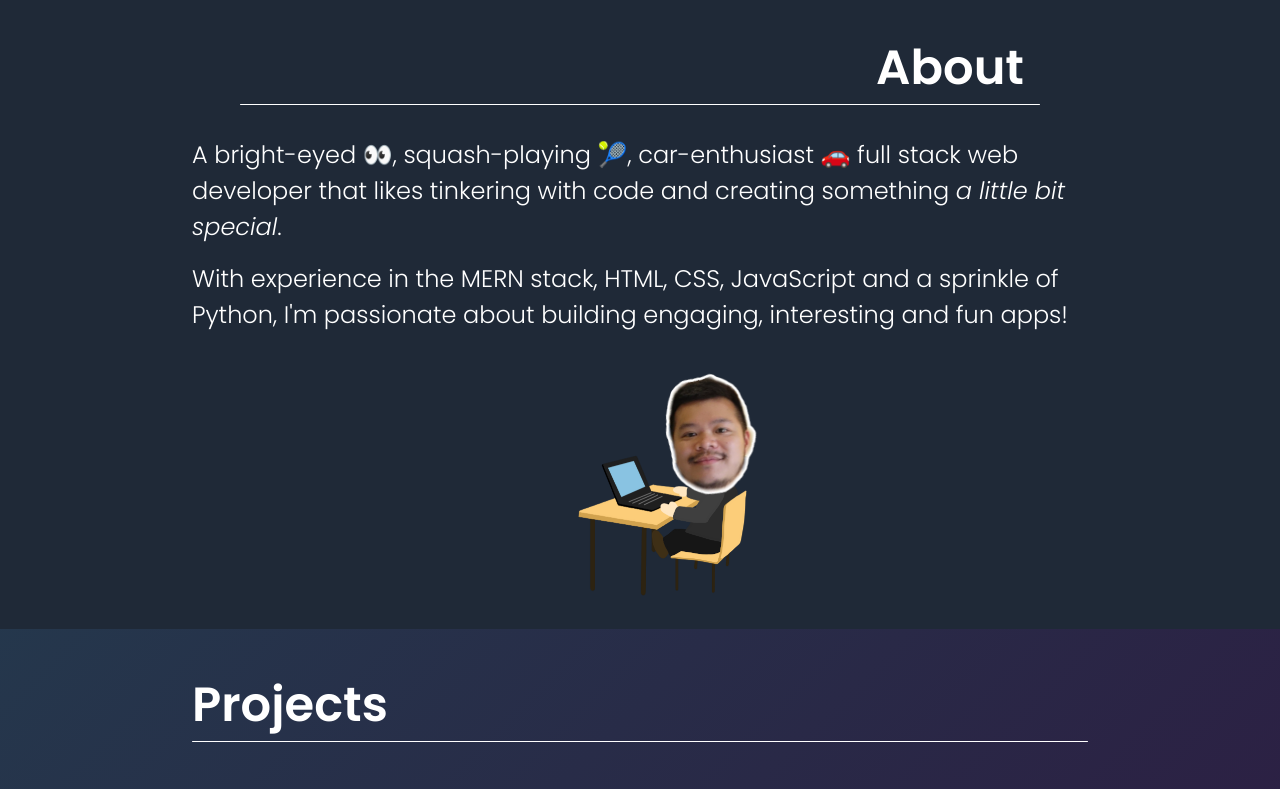
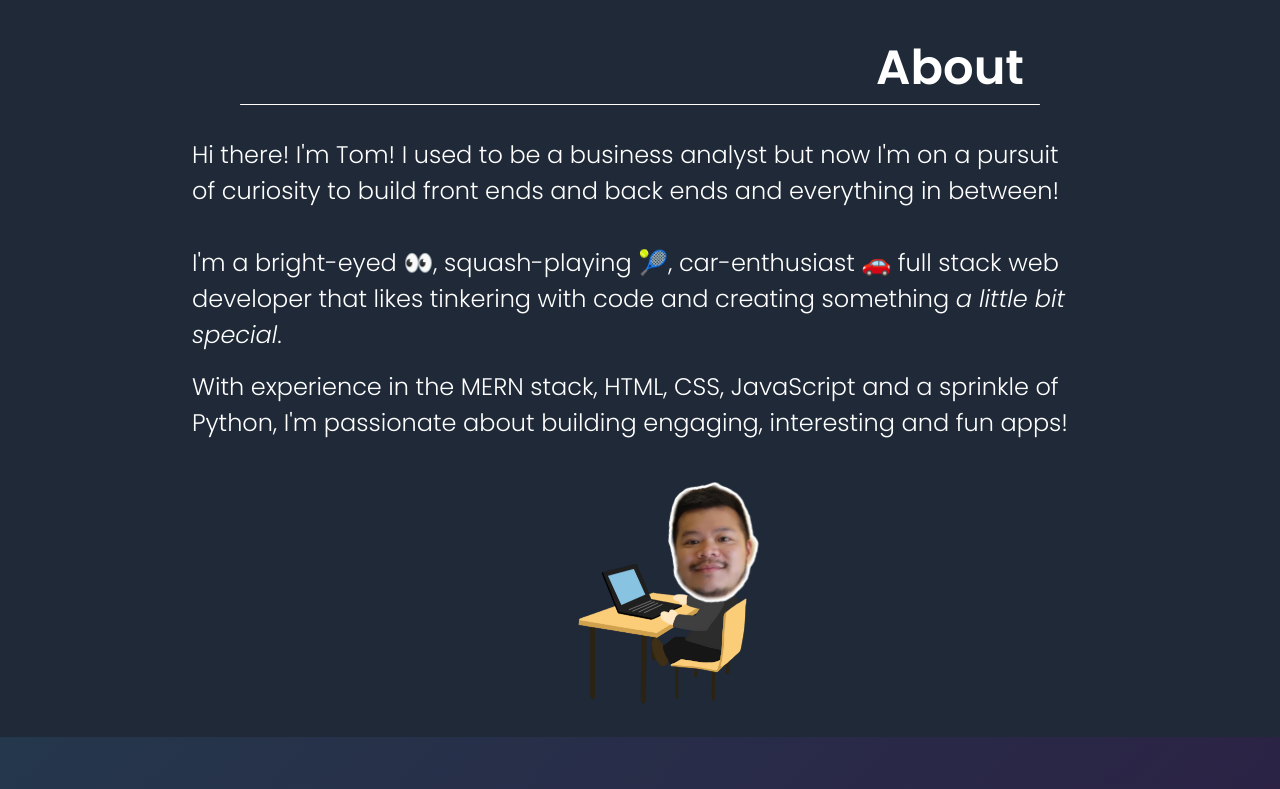
Before and after one commit to NeggFriedRice/portfolio_v2, a React (Vite) app: page / in a window 1280 px wide. Shown: the part 1000-1789 px from the top of the page. Built offline with nearby package versions, Linux system fonts and the light colour scheme; a web font is replaced by a local one; what @xpd/tailwind-3dtransforms would draw is missing.

Commit message:
Update about section

```diff
--- a/src/components/About.jsx
+++ b/src/components/About.jsx
@@ -17,7 +17,8 @@ export default function About() {
                 </div>
                 <div className="py-6 flex justify-center">
                     <div className="w-[80vw] md:grid md:grid-cols-2 flex flex-wrap justify-center">
-                        <p className="py-2 col-start-1 col-span-2 text-[1.5rem] max-xs:text-[1rem]">A bright-eyed 👀, squash-playing 🎾, car-enthusiast 🚗 full stack web developer that likes tinkering with code and creating something <em>a little bit special</em>.</p>
+                        <p className="py-2 col-start-1 col-span-2 text-[1.5rem] max-xs:text-[1rem]">
+                        Hi there! I'm Tom! I used to be a business analyst but now I'm on a pursuit of curiosity to build front ends and back ends and everything in between!<br></br><br></br> I'm a bright-eyed 👀, squash-playing 🎾, car-enthusiast 🚗 full stack web developer that likes tinkering with code and creating something <em>a little bit special</em>.</p>
                         <div>
                             <p className="py-2 text-[1.5rem] max-xs:text-[1rem] lg:mb-8">With experience in the MERN stack, HTML, CSS, JavaScript and a sprinkle of Python, I'm passionate about building engaging, interesting and fun apps!</p>
                             {/* <AboutMoreModal /> */}
```
